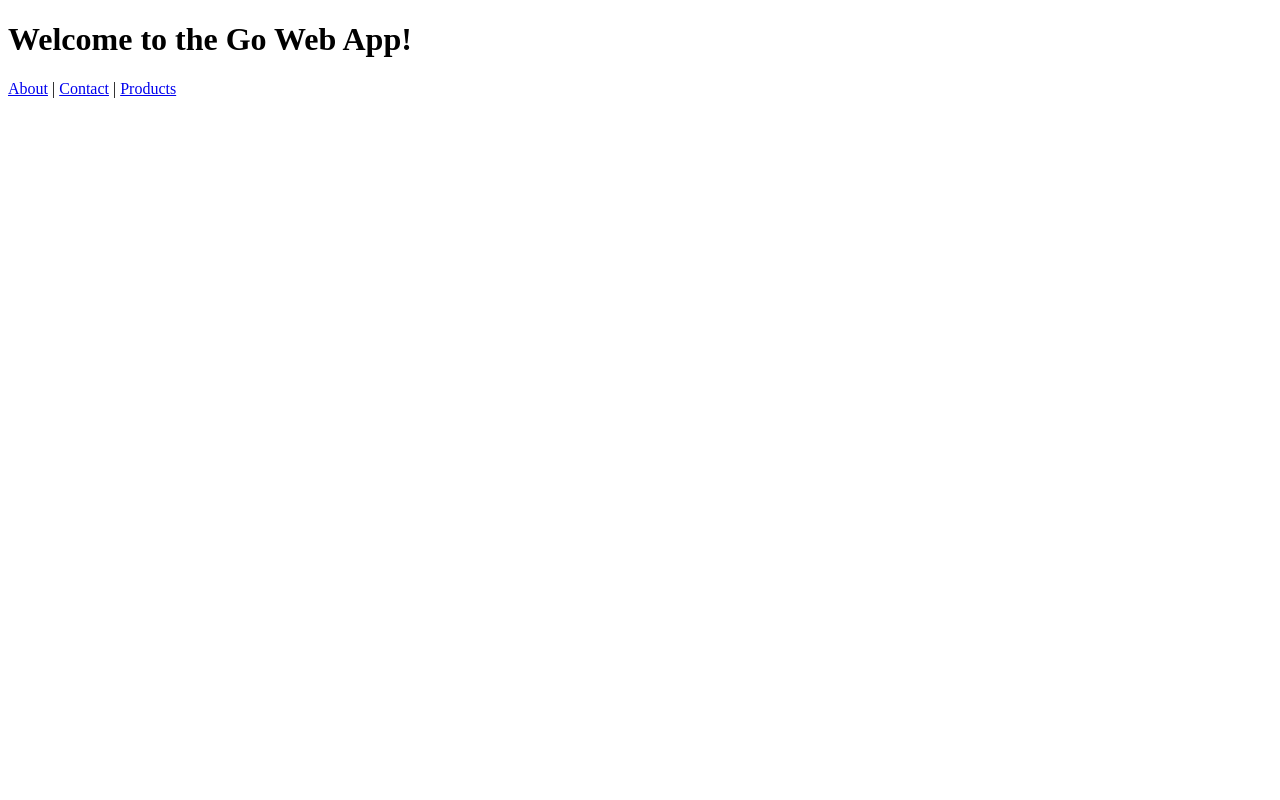
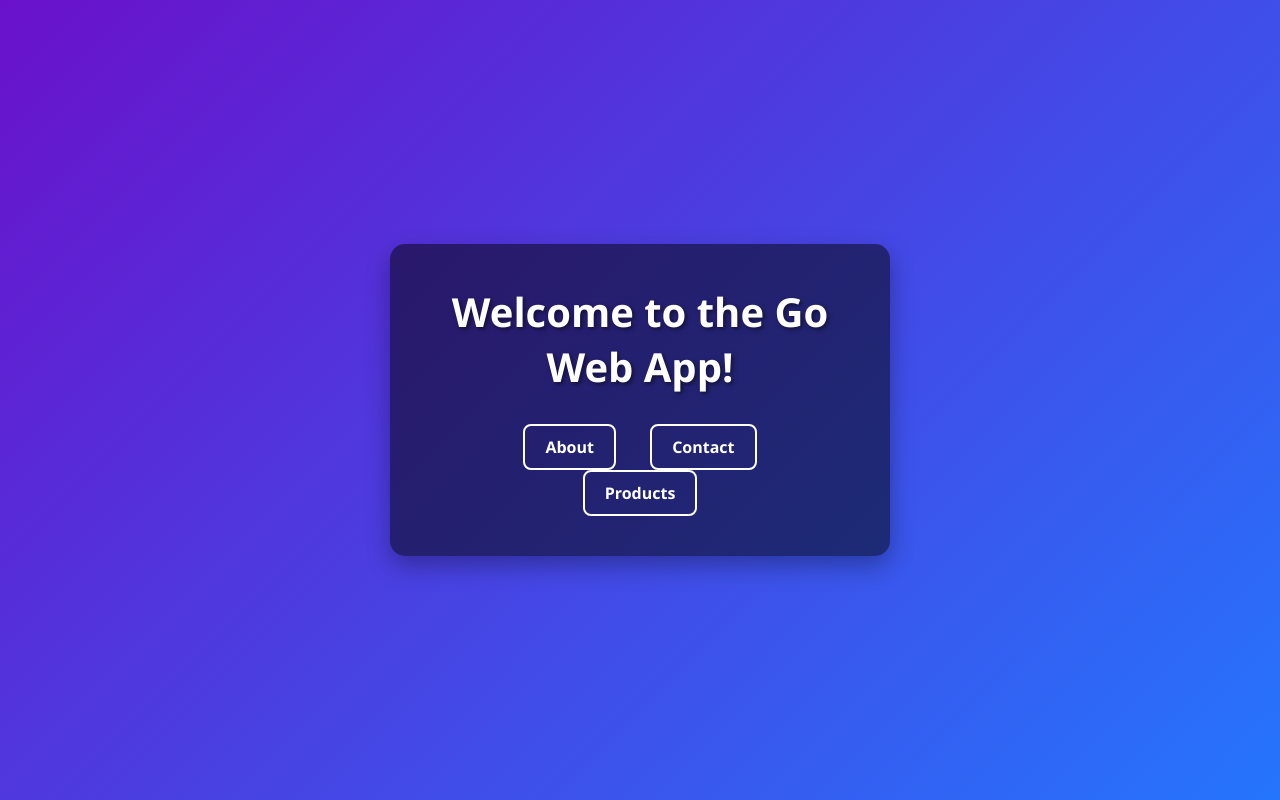
Before and after one commit to thrilokkvn/go-web-app, a plain HTML site: page static/index.html in a window 1280 px wide. Drawn offline with Linux system fonts and the light colour scheme.

```diff
--- a/static/index.html
+++ b/static/index.html
@@ -1,10 +1,87 @@
 <!DOCTYPE html>
-<html>
-<head><title>Home</title></head>
+<html lang="en">
+<head>
+  <meta charset="UTF-8">
+  <meta name="viewport" content="width=device-width, initial-scale=1.0">
+  <title>Home</title>
+  <style>
+    * {
+      margin: 0;
+      padding: 0;
+      box-sizing: border-box;
+      font-family: 'Segoe UI', Tahoma, Geneva, Verdana, sans-serif;
+    }
+
+    body {
+      min-height: 100vh;
+      display: flex;
+      justify-content: center;
+      align-items: center;
+      background: linear-gradient(135deg, #6a11cb 0%, #2575fc 100%);
+      color: #fff;
+      text-align: center;
+      padding: 20px;
+    }
+
+    .container {
+      background-color: rgba(0, 0, 0, 0.5);
+      padding: 40px 60px;
+      border-radius: 15px;
+      box-shadow: 0 10px 25px rgba(0, 0, 0, 0.3);
+      max-width: 500px;
+      width: 100%;
+    }
+
+    h1 {
+      font-size: 2.5rem;
+      margin-bottom: 30px;
+      text-shadow: 2px 2px 4px rgba(0,0,0,0.5);
+    }
+
+    nav a {
+      display: inline-block;
+      margin: 0 15px;
+      padding: 10px 20px;
+      text-decoration: none;
+      color: #fff;
+      border: 2px solid #fff;
+      border-radius: 8px;
+      transition: all 0.3s ease;
+      font-weight: bold;
+    }
+
+    nav a:hover {
+      background-color: #fff;
+      color: #2575fc;
+      transform: translateY(-3px);
+      box-shadow: 0 5px 15px rgba(0,0,0,0.2);
+    }
+
+    @media (max-width: 480px) {
+      .container {
+        padding: 30px 20px;
+      }
+
+      h1 {
+        font-size: 2rem;
+      }
+
+      nav a {
+        margin: 10px 5px;
+        padding: 8px 15px;
+        font-size: 0.9rem;
+      }
+    }
+  </style>
+</head>
 <body>
-  <h1>Welcome to the Go Web App!</h1>
-  <a href="/about">About</a> |
-  <a href="/contact">Contact</a> |
-  <a href="/products">Products</a>
+  <div class="container">
+    <h1>Welcome to the Go Web App!</h1>
+    <nav>
+      <a href="/about">About</a>
+      <a href="/contact">Contact</a>
+      <a href="/products">Products</a>
+    </nav>
+  </div>
 </body>
 </html>
```
Also changed, not shown: 1 other file.
